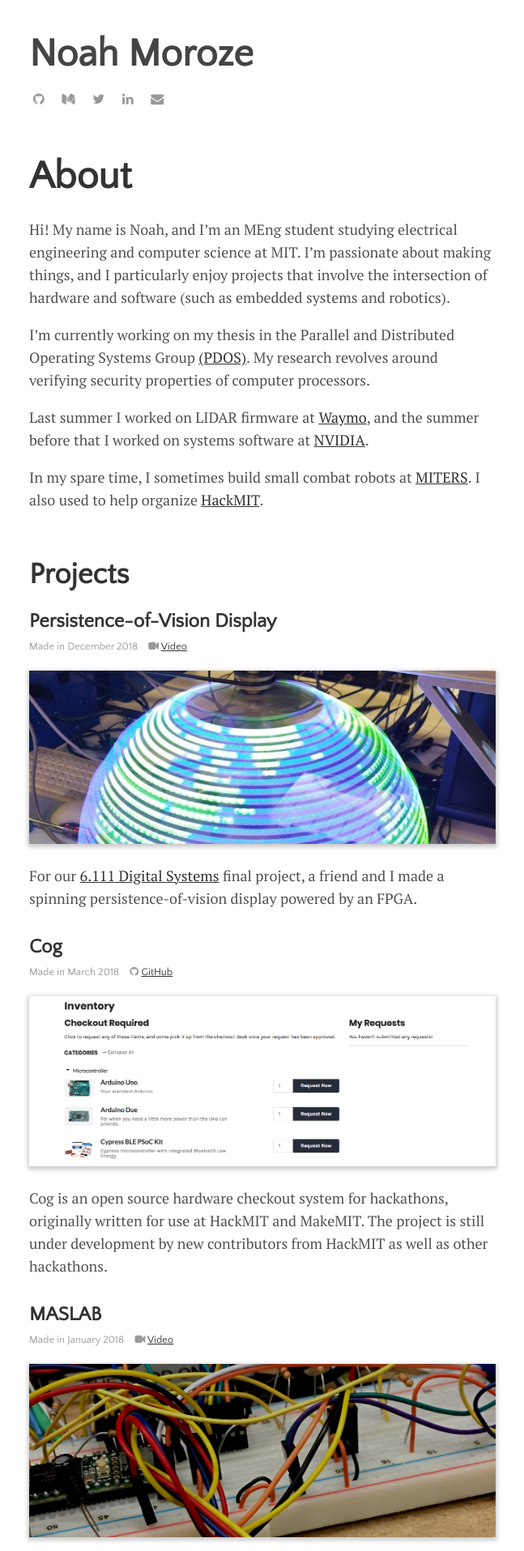
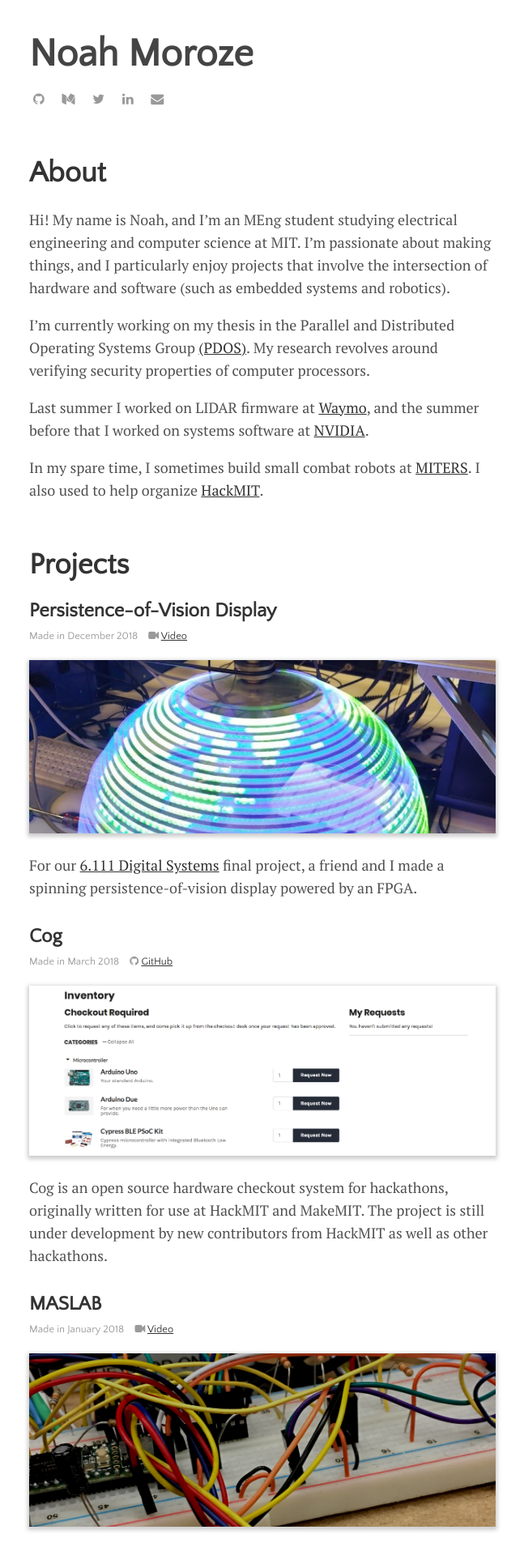
Before and after one commit to nmoroze/nmoroze.github.io, a Jekyll site: the page built from index.md, in a window 1280 px wide. Shown: the top 1915 px of the page at 81% size, without its empty margins (316-963 px from the left). Built offline with Jekyll 4.4.1, drawn with Linux system fonts in a browser that asks for light colours; nearby versions of some CDN libraries.

Commit message:
Make headers consistent

```diff
--- a/index.md
+++ b/index.md
@@ -3,7 +3,7 @@ layout: default
 title: Home
 ---
 
-# [About](#about)
+## [About](#about)
 Hi! My name is Noah, and I'm an MEng student studying electrical engineering and
 computer science at MIT. I'm passionate about making things, and I particularly
 enjoy projects that involve the intersection of hardware and software (such as
```
